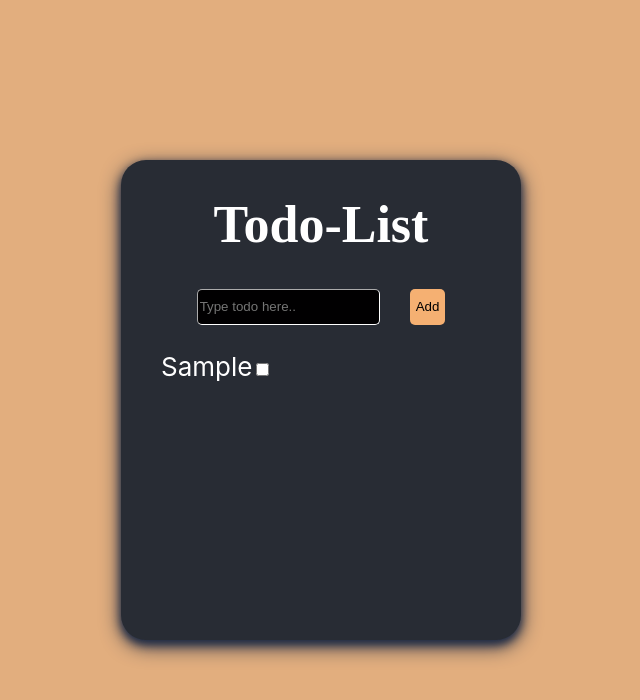
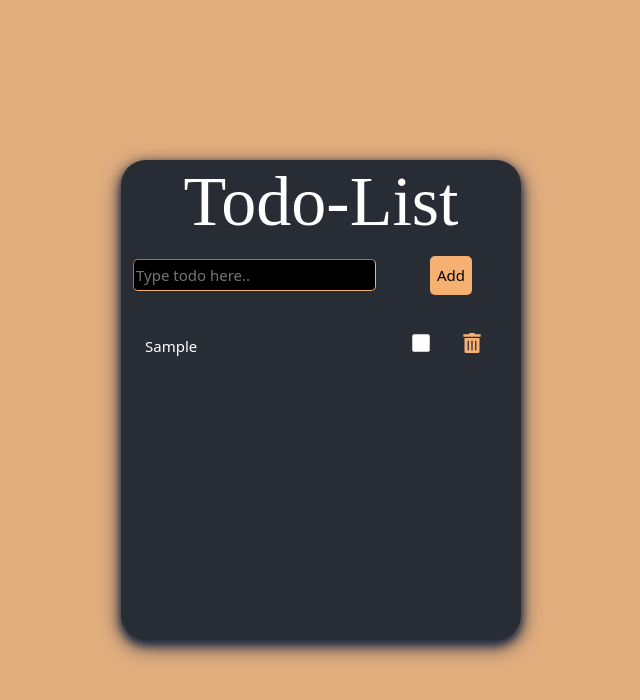
Before and after one commit to JosephMsimango/todo-list, a React (Create React App) app: page / in a window 1280 px wide. Both pictures are taken after typing "Sample" into the empty fields and a click on the button "Add". Shown: the top 700 px of the page, without its empty margins (319-959 px from the left). Built offline with nearby package versions, Linux system fonts and the light colour scheme; a web font is replaced by a local one.

Commit message:
when checkbox is ticked the task is scratched

```diff
--- a/src/App.css
+++ b/src/App.css
@@ -1,14 +1,3 @@
-.App-header {
-  background-color: #282c34;
-  min-height: 100vh;
-  display: flex;
-  flex-direction: column;
-  align-items: center;
-  justify-content: center;
-  font-size: calc(10px + 2vmin);
-  color: white;
-}
-
 .todo-app{
   background-color: #E2AE7E;
   min-height: 100vh;
@@ -23,6 +12,7 @@
 .todo-title{
   font-family: 'Qwitcher Grypen', cursive;
   text-align: center;
+  font-size: 70px;
 }
 
 .todo-container{
--- a/src/TodoForm/TodoForm.css
+++ b/src/TodoForm/TodoForm.css
@@ -7,14 +7,17 @@
     color: #ffffff;
     background-color: #010001;
     height: 2rem;
-    border-color: #ffffff;
+    border-color: #F5B072;
     border-radius: 5px;
     border-width: thin;
     outline: none !important;
+    width: 100%;
+    font-size: 15px;
+
 }
 
 .todo-input:focus{
-    border-color: #ffffff;
+    border-color: #F5B072;
     border-radius: 5px;
     outline: none !important;
 }
@@ -24,4 +27,7 @@
     border: none;
     border-radius: 5px;
     margin-left: 30px ;
+    font-size: 15px;
+    height: 100%;
+    width: 100%;
 }
--- a/src/TodoForm/TodoForm.js
+++ b/src/TodoForm/TodoForm.js
@@ -11,11 +11,14 @@ const TodoForm = ({setTodos,todos}) => {
     }
 
     return (
-        <div className='todo-form'>
+        <div className='container'>
+           <div className='row'>
+                <div className='col-8'>
                 <input
                     type='text'
                     placeholder='Type todo here..'
                     className='todo-input'
+                    maxLength={20}
                     value={todo.name}
                     onChange={(e)=>setTodo(
                         {
@@ -23,16 +26,19 @@ const TodoForm = ({setTodos,todos}) => {
                             complete:false
                         }
                         )}
-                autofocus
+                    autoFocus
                     />
+                </div>
+                <div className='col-2'>
                 <button
                     className='todo-add-btn'
                     type='submit'
                     onClick={()=>addTodos(todo)}
-
                     >
                     Add
                 </button>
+                </div>
+           </div>
         </div>
     )
 }
--- a/src/TodoItem/TodoItem.css
+++ b/src/TodoItem/TodoItem.css
@@ -1,3 +1,25 @@
-.todo-item{
-    display: flex;
+.fa-check-square{
+    background-color: #F5B072;
+    border-radius: 4px;
+    color: #282c34;
+    font-size:20px;
 }
+.fa-square{
+    font-size:20px;
+}
+.todo-name{
+    font-size: 15px;
+}
+
+.fa-trash-alt{
+    color: #F5B072;
+    font-size:20px;
+}
+
+.todo-name-line-through{
+    text-decoration: line-through;
+    color:grey;
+    opacity: 0.4;
+    font-size: 15px;
+
+}
--- a/src/TodoItem/TodoItem.js
+++ b/src/TodoItem/TodoItem.js
@@ -1,5 +1,6 @@
 import React, { useState } from 'react'
 import './TodoItem.css';
+import {FaTrashAlt,FaCheckSquare,FaSquare } from 'react-icons/fa';
 
 const TodoItem = ({todo}) => {
   const [check,setCheck] = useState(todo.complete);
@@ -9,14 +10,19 @@ const TodoItem = ({todo}) => {
   }
 
   return (
-    <div className='container todo-item'>
+    <div className='container pt-2'>
       <div className='row'>
-        <span className='todo-name col col-8'>
-          {todo.name}
-        </span>
-        <span className='col col-2'>
-          <input className='todo-checkbox' type="checkbox" value={check} onChange={(e)=>isComplete(e.target.value)}/>
-        </span>
+        <div className='col-8'>
+          {
+            check? <text className='todo-name-line-through'>{todo.name}</text>:  <text className='todo-name'>{todo.name}</text>
+          }
+        </div>
+        <div className='col-4 d-flex justify-content-around align-items-center'>
+            {
+              check?<FaCheckSquare className='fa-check-square' onClick={()=>setCheck(false)}/>: <FaSquare className='fa-square' onClick={()=>setCheck(true)}/>
+            }
+          <FaTrashAlt className='fa-trash-alt'/>
+        </div>
       </div>
     </div>
   )
--- a/src/TodoList/TodoList.css
+++ b/src/TodoList/TodoList.css
@@ -0,0 +1,4 @@
+.row-no-padding{
+    padding: 0 !important;
+    margin: 0 !important;
+}
--- a/src/TodoList/TodoList.js
+++ b/src/TodoList/TodoList.js
@@ -1,11 +1,13 @@
 import React from 'react'
 import TodoItem from '../TodoItem/TodoItem'
+import './TodoList.css';
+
 
 const TodoList = ({todos,setTodos}) => {
 
   return (
-    <div>
-       <ul>
+    <div className='container pt-4'>
+       <ul className='row row-no-padding'>
             {todos.map((todo, index) => (
                 <TodoItem key={index} todo={todo}/>
             ))}
--- a/src/index.js
+++ b/src/index.js
@@ -3,6 +3,7 @@ import ReactDOM from 'react-dom/client';
 import './index.css';
 import App from './App';
 import reportWebVitals from './reportWebVitals';
+import '../node_modules/bootstrap/dist/css/bootstrap.min.css';
 
 const root = ReactDOM.createRoot(document.getElementById('root'));
 root.render(
```
Also changed, not shown: package.json (+6 -1 lines), 1 other file (tests, documents, lock files or other folders). Lines whose indentation alone changed are shown as unchanged.
